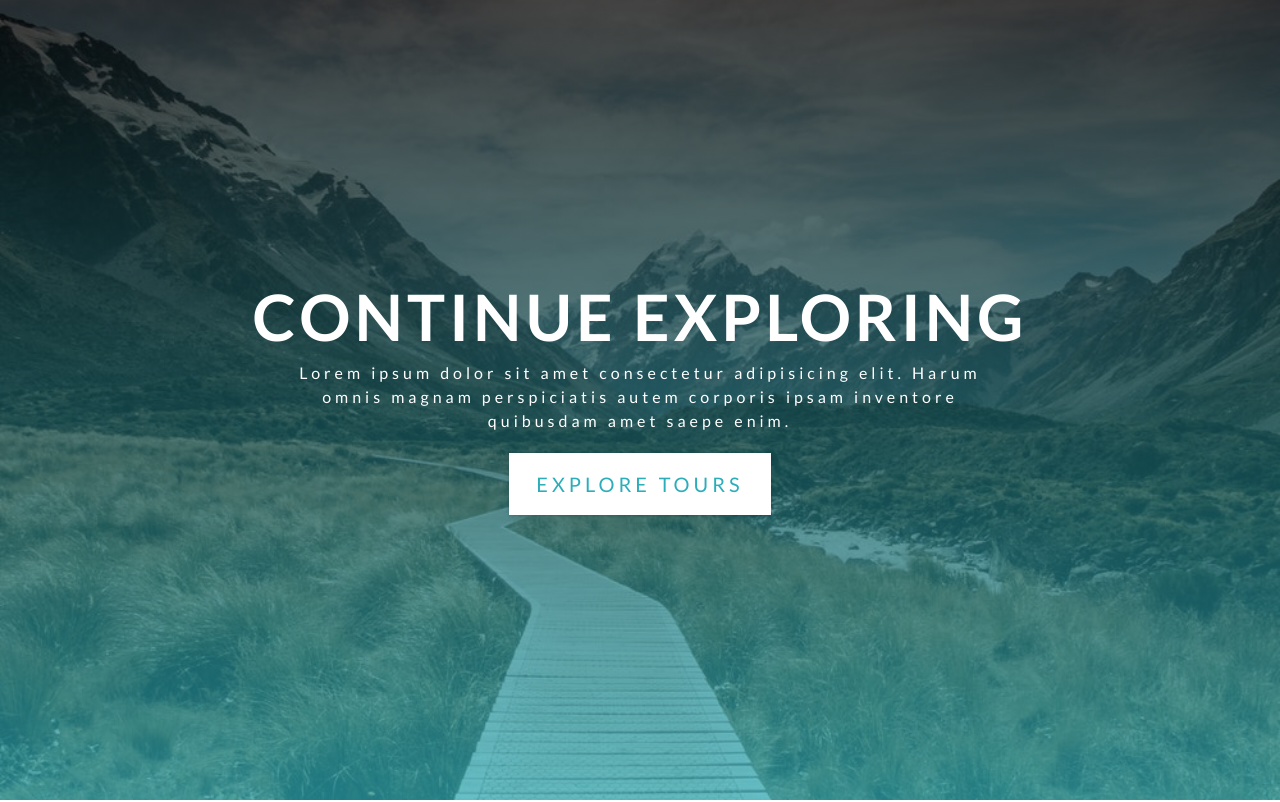
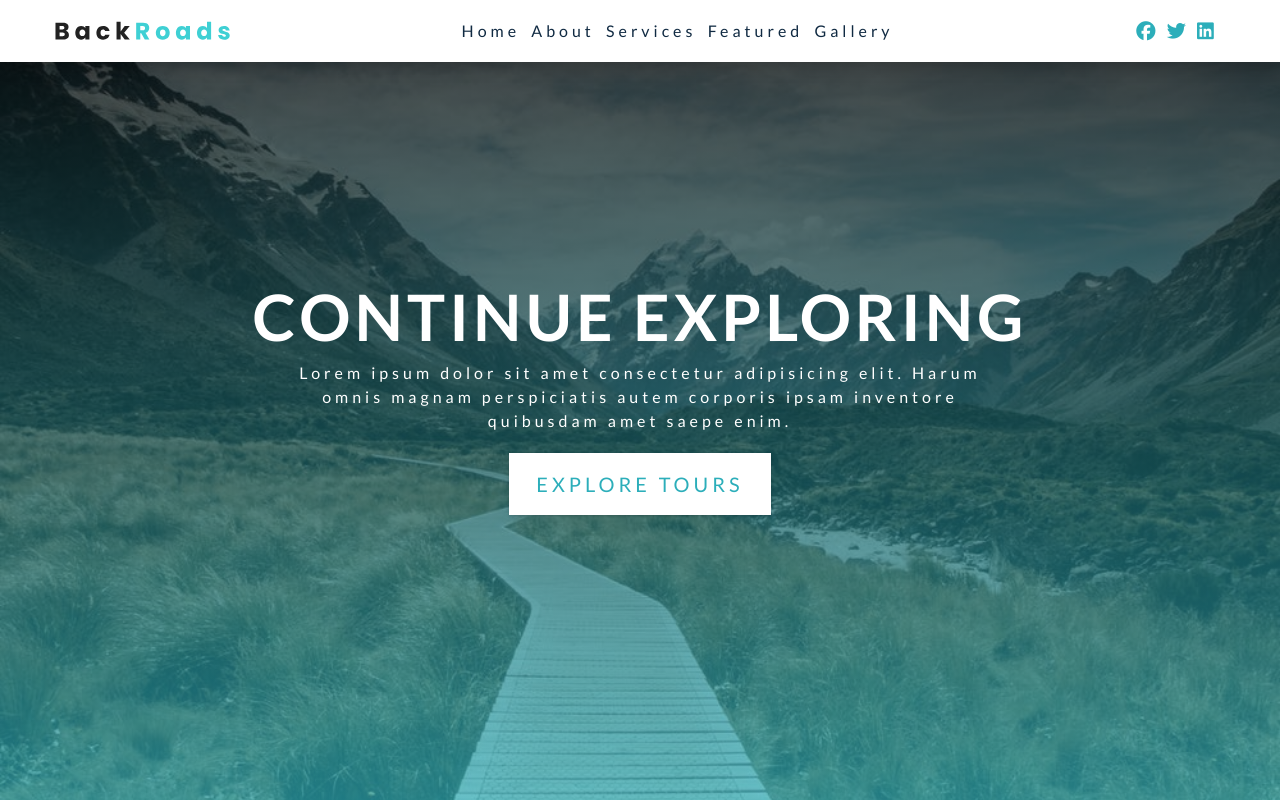
Before and after one commit to imnomee/2024_HTML_CSS, a plain HTML site: page backroads/index.html in a window 1280 px wide. Shown: the top 802 px of the page. Drawn offline with Linux system fonts and the light colour scheme.

Commit message:
final touches

```diff
--- a/backroads/css/styles.css
+++ b/backroads/css/styles.css
@@ -69,14 +69,14 @@ ul {
 a {
     text-decoration: none;
 }
-img {
+/* img {
+    width: 100%;
+    display: block;
+} */
+img:not(.nav-logo) {
     width: 100%;
     display: block;
 }
-/* img:not(.nav-logo) {
-  width: 100%;
-  display: block;
-} */
 
 h1,
 h2,
@@ -175,6 +175,105 @@ p {
 Navbar
 ===============
 */
+.navbar {
+    position: fixed;
+    top: 0;
+    left: 0;
+    width: 100%;
+    background: var(--clr-white);
+    box-shadow: var(--dark-shadow);
+    z-index: 2;
+}
+.nav-icons {
+    display: none;
+}
+.nav-center {
+    width: 100%;
+    max-width: 1170px;
+    margin: 0 auto;
+}
+.nav-header {
+    display: flex;
+    justify-content: space-around;
+    align-items: center;
+    padding: 1rem 2rem;
+}
+.nav-toggle {
+    background: transparent;
+    border: none;
+    font-size: 1.5rem;
+    color: var(--clr-primary-5);
+    cursor: pointer;
+    transition: var(--transition);
+}
+.nav-toggle:hover {
+    transform: scale(1.2);
+}
+.nav-link {
+    display: block;
+    padding: 1rem 2rem;
+    text-transform: capitalize;
+    letter-spacing: var(--spacing);
+    transition: var(--transition);
+    color: var(--clr-grey-1);
+    cursor: pointer;
+    font-size: 1rem;
+}
+.nav-link:hover {
+    color: var(--clr-primary-1);
+    background: var(--clr-primary-8);
+    padding-left: 2.4rem;
+}
+/* 280px */
+.nav-links {
+    height: 0;
+    overflow: hidden;
+    transition: var(--transition);
+}
+.show-links {
+    height: 280px;
+}
+@media screen and (min-width: 992px) {
+    .navbar {
+        padding: 1rem 2rem;
+    }
+    .nav-center {
+        display: flex;
+        justify-content: space-between;
+        align-items: center;
+    }
+    .nav-toggle {
+        display: none;
+    }
+    .nav-links {
+        height: auto;
+        display: flex;
+    }
+    .nav-link {
+        padding: 0 0;
+        margin-right: 0.7rem;
+    }
+    .nav-link:hover {
+        padding: 0;
+        color: var(--clr-primary-5);
+        background: transparent;
+    }
+    .nav-icons {
+        display: flex;
+    }
+    .nav-icon {
+        margin-right: 0.7rem;
+        color: var(--clr-primary-5);
+        font-size: 1.2rem;
+        transition: var(--transition);
+    }
+    .nav-icon:hover {
+        color: var(--clr-primary-8);
+    }
+    .nav-header {
+        padding: 0 0;
+    }
+}
 /*
 ===============
 Hero
--- a/backroads/index.html
+++ b/backroads/index.html
@@ -24,6 +24,75 @@
         <!-- header  -->
         <header id="home">
             <!-- navbar  -->
+            <nav class="navbar">
+                <div class="nav-center">
+                    <div class="nav-header">
+                        <img
+                            src="./images/logo.svg"
+                            alt="logo"
+                            class="nav-logo" />
+                        <button
+                            type="button"
+                            class="nav-toggle"
+                            id="nav-toggle">
+                            <i class="fas fa-bars"></i>
+                        </button>
+                    </div>
+                    <ul class="nav-links" id="nav-links">
+                        <li>
+                            <a href="#home" class="nav-link scroll-link"
+                                >home</a
+                            >
+                        </li>
+                        <li>
+                            <a href="#about" class="nav-link scroll-link"
+                                >about</a
+                            >
+                        </li>
+                        <li>
+                            <a href="#services" class="nav-link scroll-link"
+                                >services</a
+                            >
+                        </li>
+                        <li>
+                            <a href="#featured" class="nav-link scroll-link"
+                                >featured</a
+                            >
+                        </li>
+                        <li>
+                            <a href="#gallery" class="nav-link scroll-link"
+                                >gallery</a
+                            >
+                        </li>
+                    </ul>
+                    <ul class="nav-icons">
+                        <li>
+                            <a
+                                href="https://www.facebook.com"
+                                class="nav-icon"
+                                target="_blank">
+                                <i class="fab fa-facebook"></i>
+                            </a>
+                        </li>
+                        <li>
+                            <a
+                                href="https://www.twitter.com"
+                                class="nav-icon"
+                                target="_blank">
+                                <i class="fab fa-twitter"></i>
+                            </a>
+                        </li>
+                        <li>
+                            <a
+                                href="https://www.linkedin.com"
+                                class="nav-icon"
+                                target="_blank">
+                                <i class="fab fa-linkedin"></i>
+                            </a>
+                        </li>
+                    </ul>
+                </div>
+            </nav>
             <!-- hero -->
             <div class="hero">
                 <div class="hero-banner">
```
Also changed, not shown: backroads/js/app.js (+12 -13 lines).
